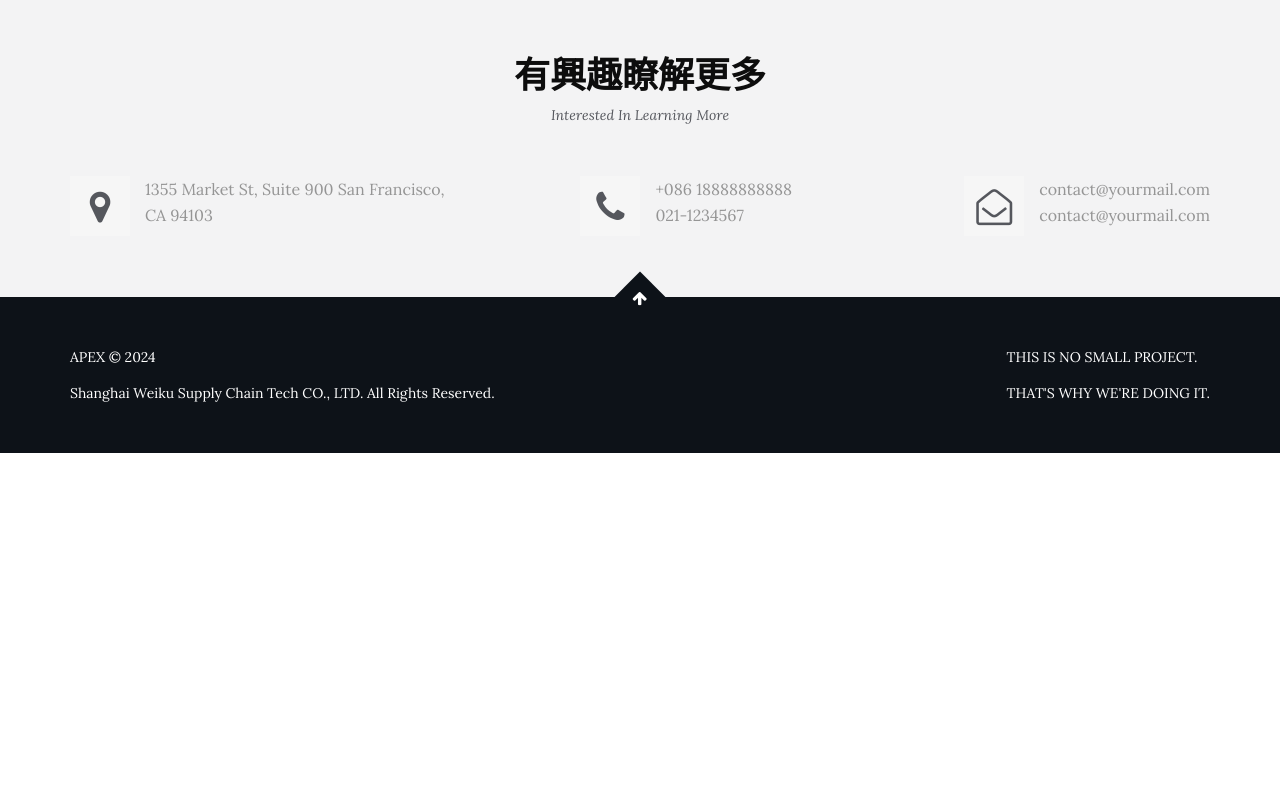
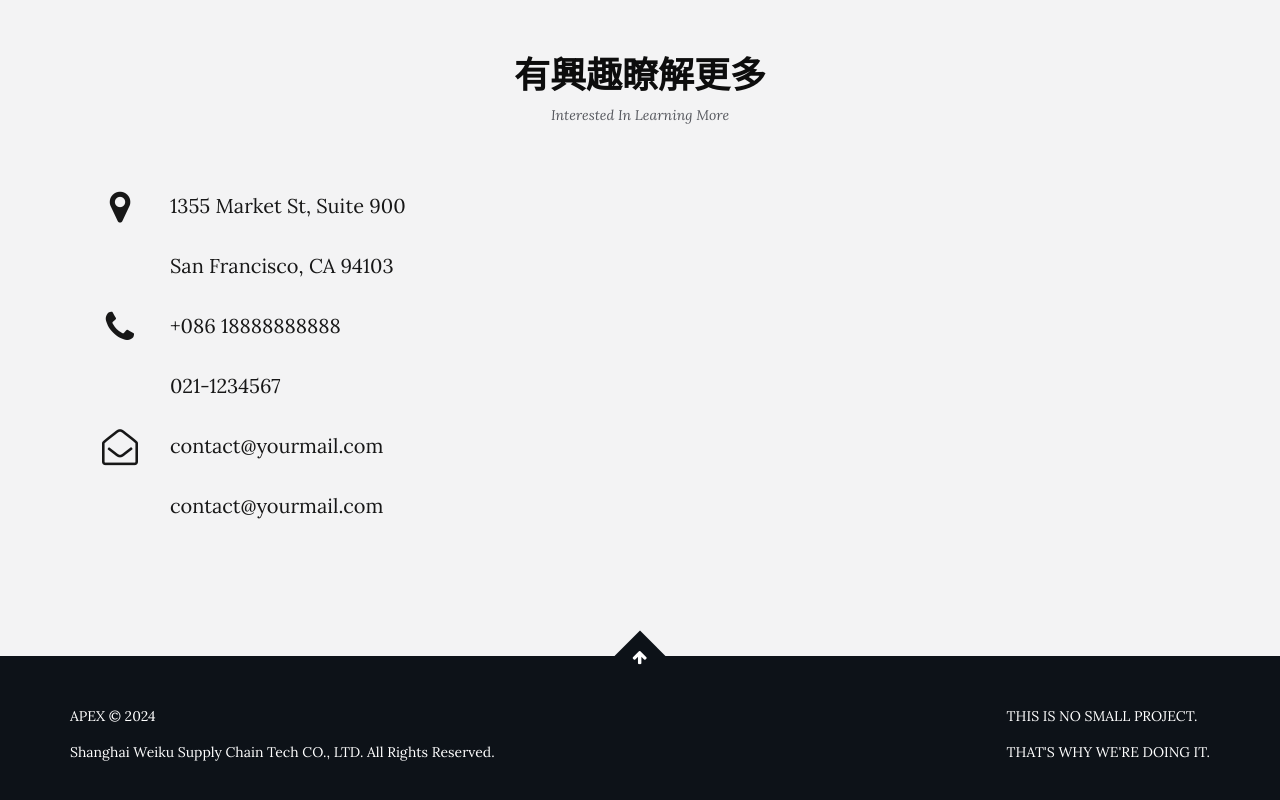
Before and after one commit to RICARDO-MIFFY-LIU/PANDORA, a plain HTML site: page index.html in a window 1280 px wide. Shown: the part 7333-8133 px from the top of the page. Before the commit the page ends 7786 px from the top, so only its background shows below. Drawn offline with Linux system fonts and the light colour scheme.

Commit message:
Add files via upload

```diff
--- a/assets/css/style.css
+++ b/assets/css/style.css
@@ -1230,7 +1230,7 @@ header .main-menu ul li ul li a{
 
 /*  13  - Contact Us Section
 ----------------------------------------------*/
-.contact-us .contact-input{
+/* .contact-us .contact-input{
     width: 100%;
     border: 1px solid #e4e7e9;
     border-radius: 3px;
@@ -1241,33 +1241,21 @@ header .main-menu ul li ul li a{
     color: #a3a8ab;
     margin-bottom: 20px;
     padding: 10px 15px;
-}
-.contact-us .contact-submit{
+} */
+/* .contact-us .contact-submit{
     text-transform: uppercase;
     padding: 15px 30px;
+} */
+.contact-info{
+/*   background-color: #fff;
+    padding: 30px;
+    border-radius: 100px;
+	width: 100%; */
 }
-.contact-info{
-    /*background-color: #fff;
-    padding: 30px;
-    border-radius: 3px;*/
-}
-.info-item1{
+.info-item{
     margin-bottom: 30px;
     overflow: hidden;
-	position: absolute;
-	left: 0%;
-}
-.info-item2{
-    margin-bottom: 30px;
-    overflow: hidden;
-	position: absolute;
-	right: -90%;
-}
-.info-item3{
-    margin-bottom: 30px;
-    overflow: hidden;
-	position: absolute;
-	right: -200%;
+	width: 100%;
 }
 .info-item:last-child{
     margin: 0px;
@@ -1278,28 +1266,29 @@ header .main-menu ul li ul li a{
 }
 .contact-info .icon span{
     display: block;
-    height: 60px;
-    width: 60px;
-    background-color: #f6f6f6;
-    color: #55575d;
+    height: 70px;
+    width: 70px;
+    background-color: #f3f3f4;
+    color: #171717;
     font-size: 36px;
     text-align: center;
 }
 .contact-info .content{
     display: table;
+
 }
 .contact-info .content h4{
-    font-size: 22px;
-    line-height: 26px;
+    font-size: 20px;
+    line-height: 60px;
     font-weight: 500;
     color: #171717;
     margin: 0px;
 }
 .contact-info .content p{
-    font-size: 16px;
-    line-height: 26px;
+    font-size: 20px;
+    line-height: 60px;
     font-weight: 500;
-    color: #959595;
+    color: #171717;
     margin: 0px;
 }
 #contact_map{
```
